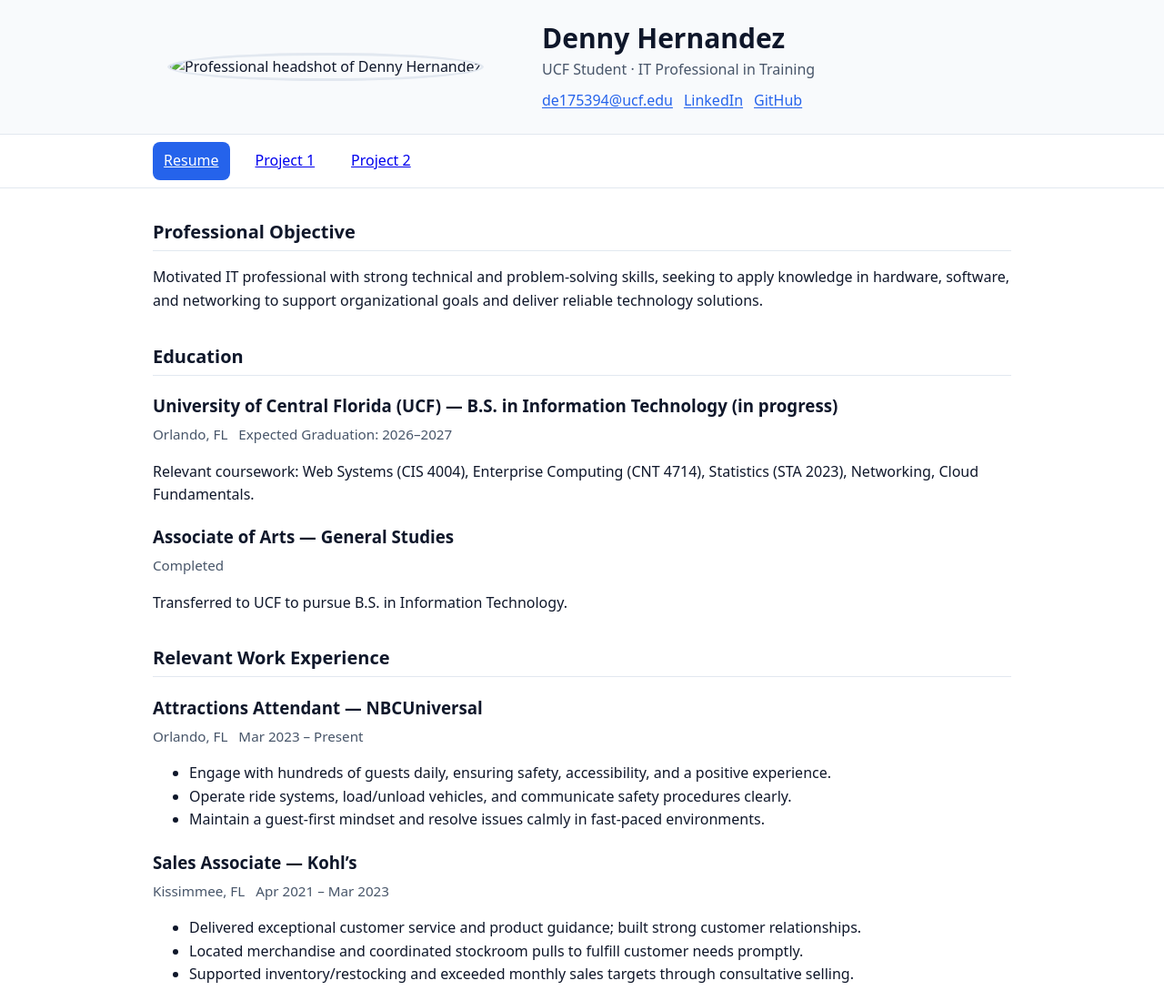
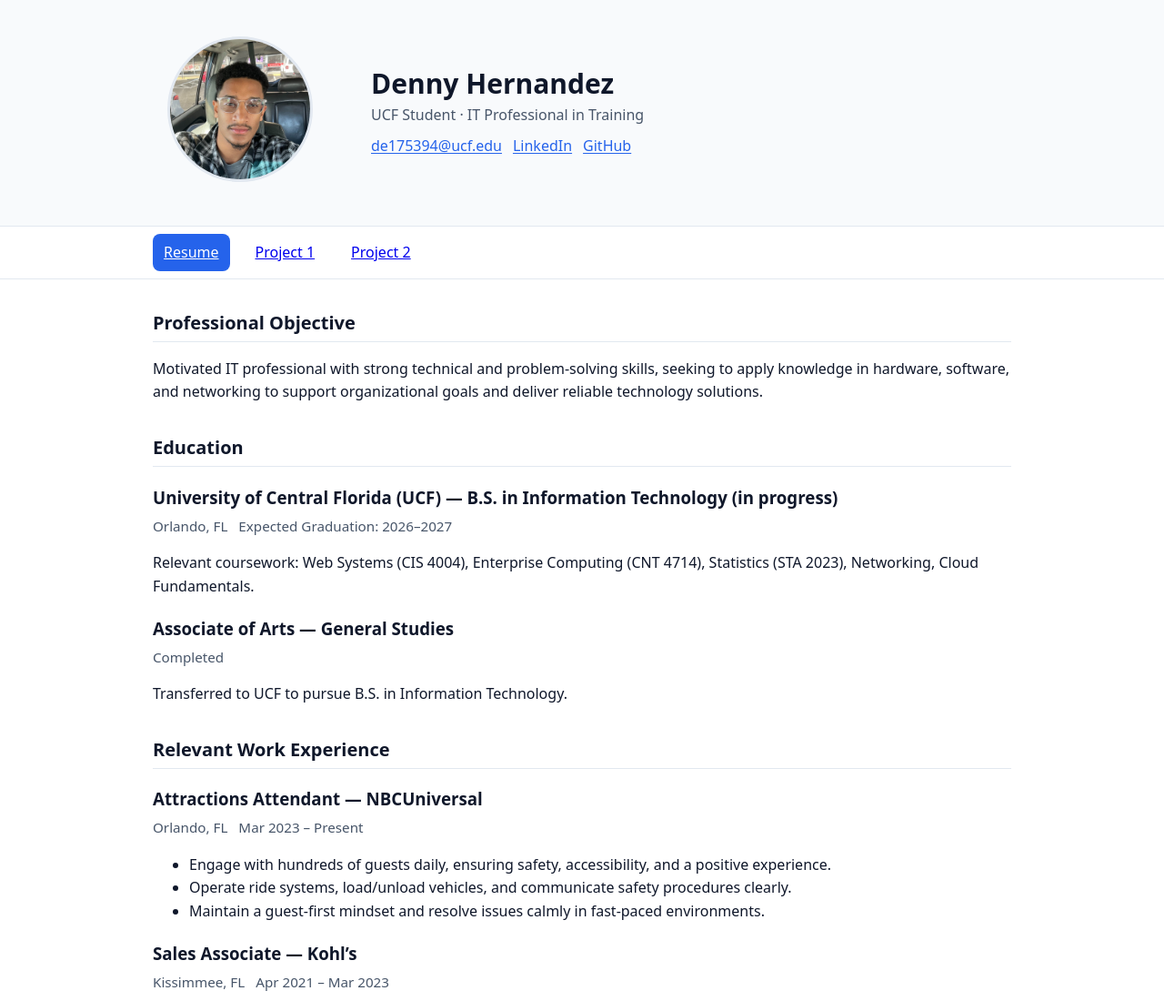
Before and after one commit to Dennythekiid/cis4004Project1, a plain HTML site: page index.html in a window 1280 px wide. Shown: the top 1100 px of the page at 91% size. Drawn offline with Linux system fonts and the light colour scheme.

Commit message:
Update index.html

```diff
--- a/index.html
+++ b/index.html
@@ -12,7 +12,7 @@
   <header class="site-header" role="banner">
     <div class="container header-inner">
       <figure class="headshot">
-        <img src="images/headshot-denny.jpg" alt="Professional headshot of Denny Hernandez" width="160" height="160">
+        <img src="headshot-denny.jpg" alt="Professional headshot of Denny Hernandez" width="160" height="160">
       </figure>
       <div class="identity">
         <h1>Denny Hernandez</h1>
```
